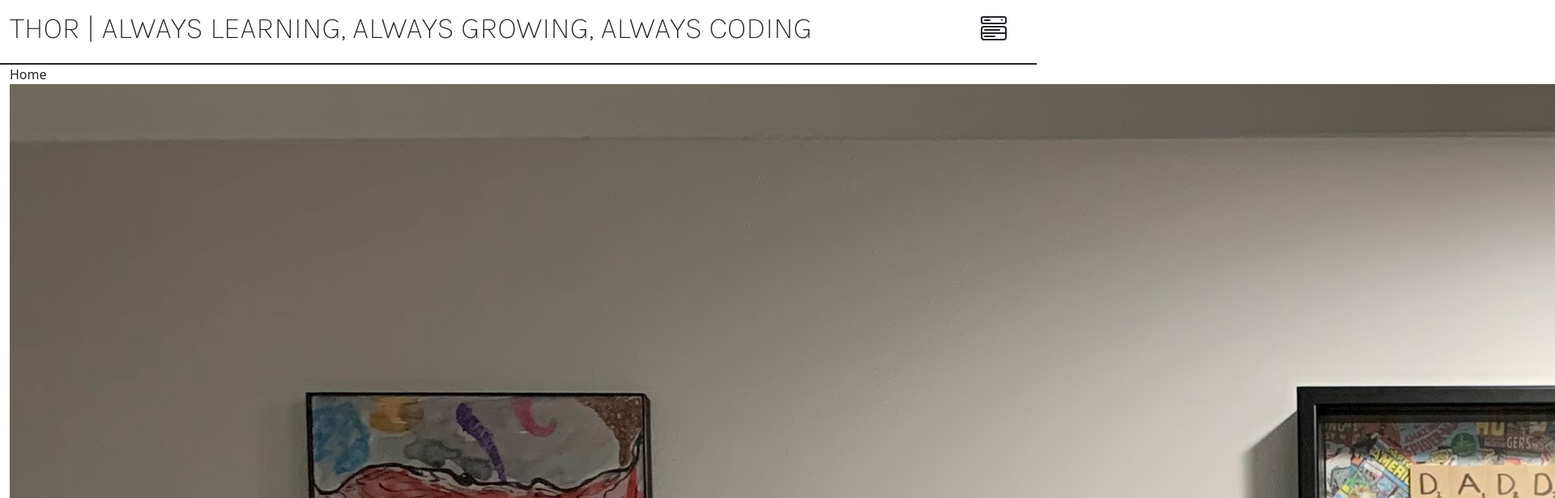
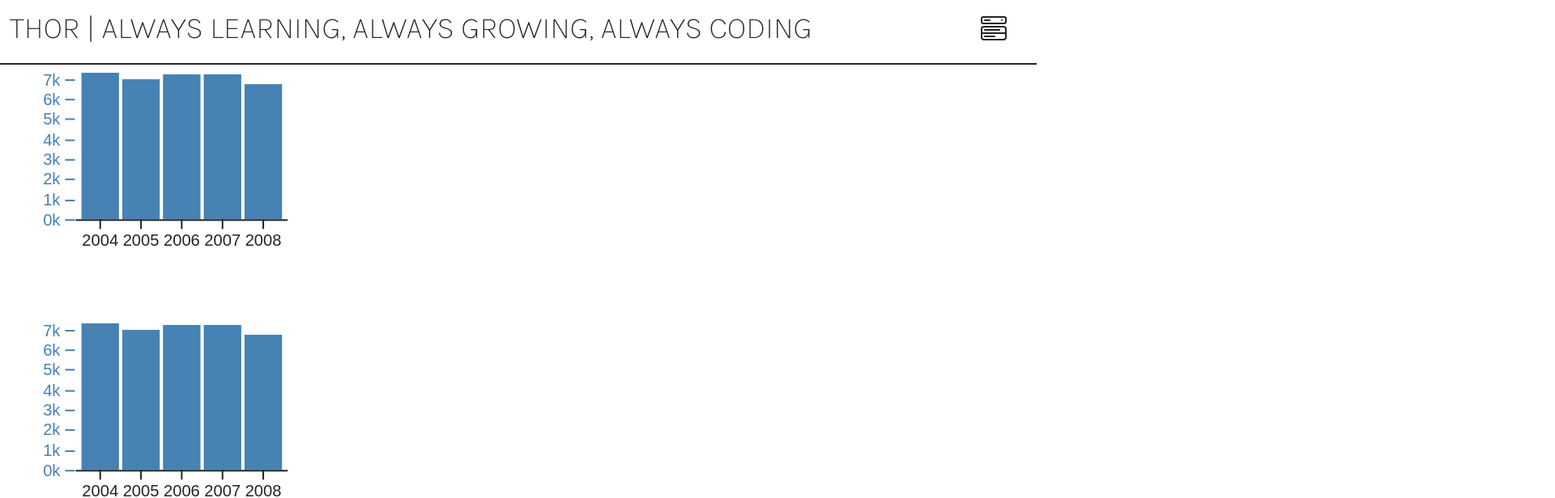
Before and after one commit to dthor1981/dthor1981.github.io, a React (Create React App) app: page / in a window 1280 px wide. Shown: the top 616 px of the page at 81% size, 1920 px wide, since content can reach past the window. Built offline with nearby package versions, Linux system fonts and the light colour scheme.

Commit message:
completed bar chart
completed bar chart

compleeted bar chart

```diff
--- /dev/null
+++ b/src/assets/data/data.json
@@ -0,0 +1,36 @@
+{
+  "barData": [
+    { "year": 2004, "efficiency": 29.5, "sales": 7300 },
+    { "year": 2005, "efficiency": 30.3, "sales": 7000 },
+    { "year": 2006, "efficiency": 30.1, "sales": 7200 },
+    { "year": 2007, "efficiency": 31.2, "sales": 7200 },
+    { "year": 2008, "efficiency": 31.5, "sales": 6700 }
+  ],
+  "pieData": [2, 4, 8, 10],
+  "lineData": [
+    {
+      "date": "2010-01-01",
+      "value": "10"
+    },
+    {
+      "date": "2011-01-01",
+      "value": "20"
+    },
+    {
+      "date": "2012-01-01",
+      "value": "30"
+    },
+    {
+      "date": "2013-01-01",
+      "value": "50"
+    },
+    {
+      "date": "2014-01-01",
+      "value": "20"
+    },
+    {
+      "date": "2015-01-01",
+      "value": "100"
+    }
+  ]
+}
--- a/src/assets/styles/components/_custom-home.component.scss
+++ b/src/assets/styles/components/_custom-home.component.scss
@@ -5,3 +5,8 @@
   transition: transform 2s ease-in-out 0s;
 
 }
+
+.home-row {
+  margin-top: 10px;
+  height: 300px;
+}
--- /dev/null
+++ b/src/assets/styles/components/_custom-svg.scss
@@ -0,0 +1,14 @@
+.svg-container {
+    display: inline-block;
+    position: relative;
+    // width: 100%;
+    padding-bottom: 100%;
+    vertical-align: top;
+    overflow: hidden;
+}
+.svg-content {
+    display: inline-block;
+    // position: absolute;
+    top: 0;
+    left: 0;
+}
--- a/src/assets/styles/components/custom-common-components.scss
+++ b/src/assets/styles/components/custom-common-components.scss
@@ -1 +1,2 @@
 @import 'custom-home.component.scss';
+@import 'custom-svg.scss';
--- a/src/assets/styles/pages/custom-common-pages.scss
+++ b/src/assets/styles/pages/custom-common-pages.scss
@@ -0,0 +1 @@
+@import '../pages/home';
--- a/src/components/home.tsx
+++ b/src/components/home.tsx
@@ -1,15 +1,35 @@
 import React from "react";
-import image from "../assets/images/main_bkg_img.jpg"
+import BarChart from '../d3/BarChart';
+// import PieChart from "../d3/PieChart";
+// import LineChart from "../d3/LineChart";
+import data from '../assets/data/data.json'
 
 class Home extends React.Component {
+
     render() {
         return <div>
             <div className="container-fluid home-container">
-                <div className="row">
-                    <div className="col-12">
-                        Home
-                        <img src={image} alt="room background"></img>
+                <div className="row home-row">
+                    <div className="col-4 d-flex svg-container" id="container">
+                        <BarChart data={data.barData} />
                     </div>
+                    {/* <div className="col-4 d-flex justify-content-center">
+                        <PieChart data={data.pieData} />
+                    </div>
+                    <div className="col-4 d-flex justify-content-center">
+                        <LineChart data={data.lineData} />
+                    </div> */}
+                </div>
+                <div className="row home-row">
+                    <div className="col-4 d-flex svg-container" id="container">
+                        <BarChart data={data.barData} />
+                    </div>
+                    {/* <div className="col-4 d-flex justify-content-center">
+                        <PieChart data={data.pieData} />
+                    </div>
+                    <div className="col-4 d-flex justify-content-center">
+                        <LineChart data={data.lineData} />
+                    </div> */}
                 </div>
             </div>
         </div >
--- a/src/d3/BarChart.js
+++ b/src/d3/BarChart.js
@@ -2,13 +2,18 @@ import { useD3 } from "../hooks/useD3";
 import React from "react";
 import * as d3 from "d3";
 
-const height = 500;
-const width = 500;
+const width = 200;
+const height = 120;
 
 function BarChart({ data }) {
   const ref = useD3(
     (svg) => {
-      const margin = { top: 20, right: 30, bottom: 30, left: 40 };
+      const margin = { top: 0, right: 30, bottom: 30, left: 40 };
+
+      svg
+        .attr("preserveAspectRatio", "xMinYMin meet")
+        .attr("viewBox", "0 0 200 120")
+        .classed("svg-content", true);
 
       const x = d3
         .scaleBand()
@@ -76,8 +81,8 @@ function BarChart({ data }) {
       <svg
         ref={ref}
         viewBox={`0 0 ${height} ${width}`}
+        preserveAspectRatio = "xMinYMin meet"
         style={{
-          height: "100%",
           marginRight: "0px",
           marginLeft: "0px",
         }}
--- /dev/null
+++ b/src/hooks/useD3.js
@@ -0,0 +1,12 @@
+import React from 'react';
+import * as d3 from 'd3';
+
+export const useD3 = (renderChartFn, dependencies) => {
+    const ref = React.useRef();
+
+    React.useEffect(() => {
+        renderChartFn(d3.select(ref.current));
+        return () => {};
+      }, dependencies);
+    return ref;
+}
```
Also changed, not shown: package.json (+4 -3 lines), 1 other file (tests, documents, lock files or other folders).
